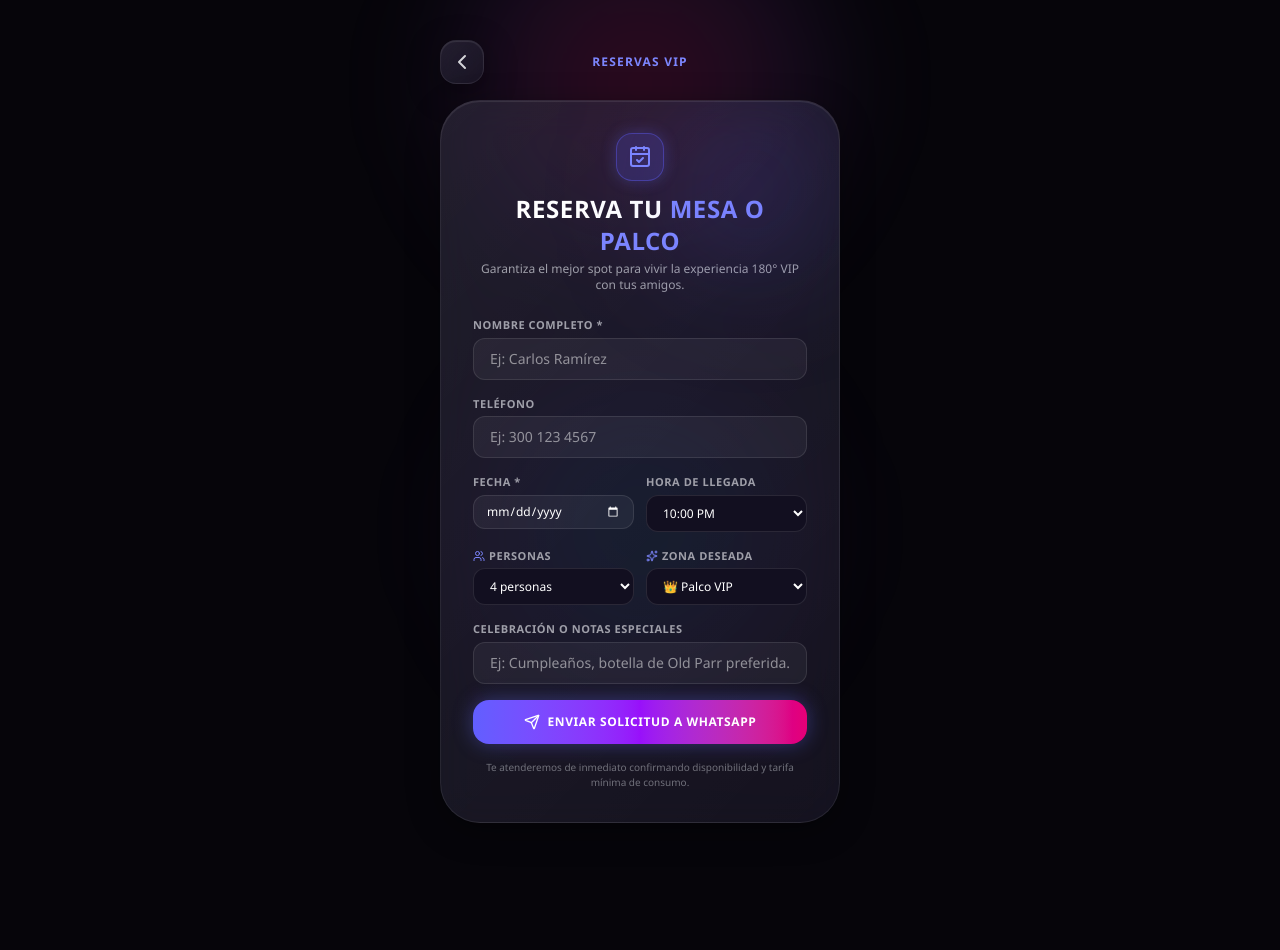
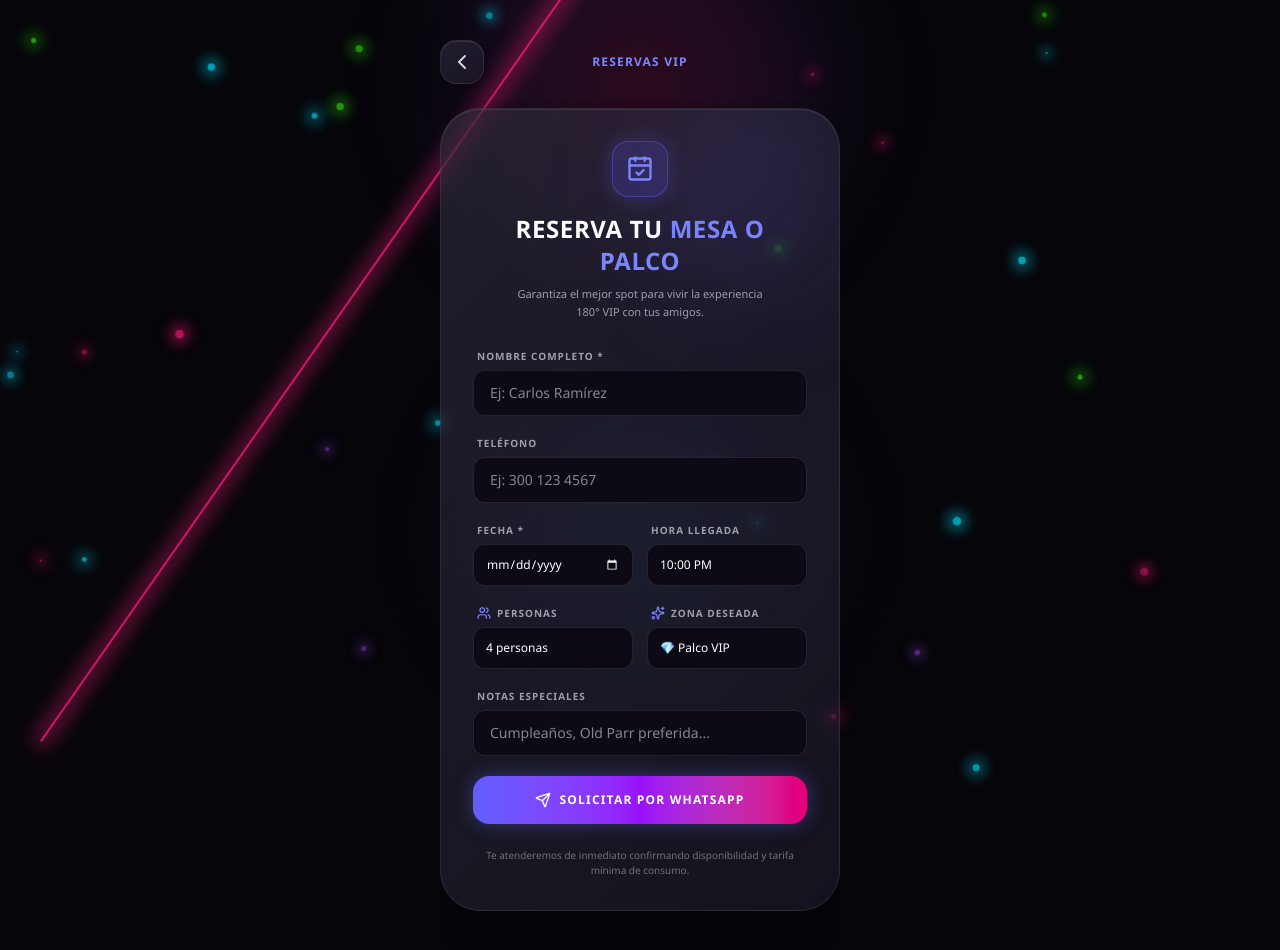
Before and after one commit to AndresCruz17/180VIP-Menu, a Next.js app: page /reservas in a window 1280 px wide. Shown: the top 950 px of the page. Before the commit the page ends 855 px from the top, so only its background shows below. Built offline with nearby package versions, Linux system fonts and the light colour scheme; no server answers.

Commit message:
mejoramos el layout de la pagina de reservas

```diff
--- a/app/reservas/page.tsx
+++ b/app/reservas/page.tsx
@@ -2,9 +2,10 @@
 
 import { useState } from "react";
 import Link from "next/link";
+import { ChevronLeft, Send, Users, Sparkles, CalendarCheck } from "lucide-react";
+import { getWhatsAppReservationUrl } from "@/lib/config";
+import type { ReservationDetails } from "@/lib/config";
 import AmbientParticles from "@/components/ui/AmbientParticles";
-import { ChevronLeft, CalendarCheck, Users, Sparkles, Send } from "lucide-react";
-import { getWhatsAppReservationUrl, type ReservationDetails } from "@/lib/config";
 
 export default function ReservasPage() {
   const [name, setName] = useState("");
@@ -36,8 +37,11 @@ export default function ReservasPage() {
   };
 
   return (
-    <div className="flex-1 flex flex-col justify-between py-2">
-      <div className="flex items-center justify-between pt-2 pb-4">
+    <div className="flex-1 flex flex-col py-2 relative">
+      <AmbientParticles />
+
+      {/* Header Fijo */}
+      <div className="flex items-center justify-between pt-2 pb-4 shrink-0">
         <Link
           href="/"
           aria-label="Volver al inicio"
@@ -51,24 +55,26 @@ export default function ReservasPage() {
         <div className="w-11" />
       </div>
 
-      <div className="liquid-card rounded-[2.5rem] p-6 sm:p-8 border border-white/10 my-auto shadow-2xl relative overflow-hidden">
+      {/* Contenedor escrolleable para que no se aplaste en pantallas pequeñas */}
+      <div className="flex-1 overflow-y-auto no-scrollbar pb-8 bounce-enter">
+        <div className="liquid-card rounded-[2.5rem] p-5 sm:p-8 border border-white/10 shadow-2xl relative overflow-hidden mt-2 mb-4">
           <div className="absolute top-0 right-0 w-44 h-44 bg-indigo-500/15 rounded-full blur-3xl pointer-events-none" />
 
-        <div className="text-center mb-6">
-          <div className="w-12 h-12 rounded-2xl flex items-center justify-center bg-indigo-500/20 border border-indigo-500/40 text-indigo-400 mx-auto mb-3 shadow-[0_0_15px_rgba(99,102,241,0.3)]">
-            <CalendarCheck className="w-6 h-6" />
+          <div className="text-center mb-7">
+            <div className="w-14 h-14 rounded-2xl flex items-center justify-center bg-indigo-500/20 border border-indigo-500/40 text-indigo-400 mx-auto mb-4 shadow-[0_0_20px_rgba(99,102,241,0.3)]">
+              <CalendarCheck className="w-7 h-7" />
             </div>
             <h1 className="font-[var(--font-outfit)] text-2xl font-black text-white uppercase tracking-wide">
               Reserva Tu <span className="text-indigo-400">Mesa o Palco</span>
             </h1>
-          <p className="text-xs text-zinc-400 mt-1 max-w-xs mx-auto">
+            <p className="text-[11px] text-zinc-400 mt-2 max-w-[260px] mx-auto leading-relaxed">
               Garantiza el mejor spot para vivir la experiencia 180° VIP con tus amigos.
             </p>
           </div>
 
-        <form onSubmit={handleSubmit} className="space-y-4">
+          <form onSubmit={handleSubmit} className="space-y-5 relative z-10">
             <div>
-            <label className="block text-[11px] font-bold uppercase tracking-wider text-zinc-400 mb-1">
+              <label className="block text-[10px] font-bold uppercase tracking-widest text-zinc-400 mb-1.5 ml-1">
                 Nombre Completo *
               </label>
               <input
@@ -77,12 +83,12 @@ export default function ReservasPage() {
                 value={name}
                 onChange={(e) => setName(e.target.value)}
                 placeholder="Ej: Carlos Ramírez"
-              className="w-full bg-white/5 border border-white/10 rounded-xl px-4 py-2.5 text-white text-sm focus:border-indigo-400 focus:outline-none transition-colors"
+                className="w-full bg-[#0d0a16] border border-white/10 rounded-xl px-4 py-3 text-white text-sm focus:border-indigo-400 focus:outline-none transition-colors shadow-inner"
               />
             </div>
 
             <div>
-            <label className="block text-[11px] font-bold uppercase tracking-wider text-zinc-400 mb-1">
+              <label className="block text-[10px] font-bold uppercase tracking-widest text-zinc-400 mb-1.5 ml-1">
                 Teléfono
               </label>
               <input
@@ -90,13 +96,13 @@ export default function ReservasPage() {
                 value={phone}
                 onChange={(e) => setPhone(e.target.value)}
                 placeholder="Ej: 300 123 4567"
-              className="w-full bg-white/5 border border-white/10 rounded-xl px-4 py-2.5 text-white text-sm focus:border-indigo-400 focus:outline-none transition-colors"
+                className="w-full bg-[#0d0a16] border border-white/10 rounded-xl px-4 py-3 text-white text-sm focus:border-indigo-400 focus:outline-none transition-colors shadow-inner"
               />
             </div>
 
-          <div className="grid grid-cols-2 gap-3">
+            <div className="grid grid-cols-2 gap-3.5">
               <div>
-              <label className="block text-[11px] font-bold uppercase tracking-wider text-zinc-400 mb-1">
+                <label className="block text-[10px] font-bold uppercase tracking-widest text-zinc-400 mb-1.5 ml-1">
                   Fecha *
                 </label>
                 <input
@@ -104,18 +110,18 @@ export default function ReservasPage() {
                   required
                   value={date}
                   onChange={(e) => setDate(e.target.value)}
-                className="w-full bg-white/5 border border-white/10 rounded-xl px-3 py-2 text-white text-xs focus:border-indigo-400 focus:outline-none transition-colors [color-scheme:dark]"
+                  className="w-full bg-[#0d0a16] border border-white/10 rounded-xl px-3 py-3 text-white text-xs focus:border-indigo-400 focus:outline-none transition-colors [color-scheme:dark] shadow-inner"
                 />
               </div>
 
               <div>
-              <label className="block text-[11px] font-bold uppercase tracking-wider text-zinc-400 mb-1">
-                Hora de Llegada
+                <label className="block text-[10px] font-bold uppercase tracking-widest text-zinc-400 mb-1.5 ml-1">
+                  Hora Llegada
                 </label>
                 <select
                   value={time}
                   onChange={(e) => setTime(e.target.value)}
-                className="w-full bg-[#120f20] border border-white/10 rounded-xl px-3 py-2 text-white text-xs focus:border-indigo-400 focus:outline-none transition-colors"
+                  className="w-full bg-[#0d0a16] border border-white/10 rounded-xl px-3 py-3 text-white text-xs focus:border-indigo-400 focus:outline-none transition-colors shadow-inner appearance-none"
                 >
                   <option value="9:30 PM">9:30 PM</option>
                   <option value="10:00 PM">10:00 PM</option>
@@ -127,16 +133,16 @@ export default function ReservasPage() {
               </div>
             </div>
 
-          <div className="grid grid-cols-2 gap-3">
+            <div className="grid grid-cols-2 gap-3.5">
               <div>
-              <label className="block text-[11px] font-bold uppercase tracking-wider text-zinc-400 mb-1 flex items-center gap-1">
-                <Users className="w-3 h-3 text-indigo-400" />
+                <label className="flex items-center gap-1.5 text-[10px] font-bold uppercase tracking-widest text-zinc-400 mb-1.5 ml-1">
+                  <Users className="w-3.5 h-3.5 text-indigo-400" />
                   Personas
                 </label>
                 <select
                   value={guests}
                   onChange={(e) => setGuests(e.target.value)}
-                className="w-full bg-[#120f20] border border-white/10 rounded-xl px-3 py-2 text-white text-xs focus:border-indigo-400 focus:outline-none transition-colors"
+                  className="w-full bg-[#0d0a16] border border-white/10 rounded-xl px-3 py-3 text-white text-xs focus:border-indigo-400 focus:outline-none transition-colors shadow-inner appearance-none"
                 >
                   <option value="2">2 personas</option>
                   <option value="4">4 personas</option>
@@ -147,49 +153,50 @@ export default function ReservasPage() {
               </div>
 
               <div>
-              <label className="block text-[11px] font-bold uppercase tracking-wider text-zinc-400 mb-1 flex items-center gap-1">
-                <Sparkles className="w-3 h-3 text-indigo-400" />
+                <label className="flex items-center gap-1.5 text-[10px] font-bold uppercase tracking-widest text-zinc-400 mb-1.5 ml-1">
+                  <Sparkles className="w-3.5 h-3.5 text-indigo-400" />
                   Zona Deseada
                 </label>
                 <select
                   value={zone}
                   onChange={(e) => setZone(e.target.value as ReservationDetails["zone"])}
-                className="w-full bg-[#120f20] border border-white/10 rounded-xl px-3 py-2 text-white text-xs focus:border-indigo-400 focus:outline-none transition-colors"
+                  className="w-full bg-[#0d0a16] border border-white/10 rounded-xl px-3 py-3 text-white text-xs focus:border-indigo-400 focus:outline-none transition-colors shadow-inner appearance-none"
                 >
-                <option value="VIP Palco">👑 Palco VIP</option>
-                <option value="Mesa VIP">🍾 Mesa VIP</option>
-                <option value="Barra">🍸 Barra VIP</option>
+                  <option value="VIP Palco">💎 Palco VIP</option>
+                  <option value="Mesa VIP">✨ Mesa VIP</option>
+                  <option value="Barra">🥂 Barra VIP</option>
                   <option value="General">General</option>
                 </select>
               </div>
             </div>
 
             <div>
-            <label className="block text-[11px] font-bold uppercase tracking-wider text-zinc-400 mb-1">
-              Celebración o Notas Especiales
+              <label className="block text-[10px] font-bold uppercase tracking-widest text-zinc-400 mb-1.5 ml-1">
+                Notas Especiales
               </label>
               <input
                 type="text"
                 value={specialRequests}
                 onChange={(e) => setSpecialRequests(e.target.value)}
-              placeholder="Ej: Cumpleaños, botella de Old Parr preferida..."
-              className="w-full bg-white/5 border border-white/10 rounded-xl px-4 py-2.5 text-white text-sm focus:border-indigo-400 focus:outline-none transition-colors"
+                placeholder="Cumpleaños, Old Parr preferida..."
+                className="w-full bg-[#0d0a16] border border-white/10 rounded-xl px-4 py-3 text-white text-sm focus:border-indigo-400 focus:outline-none transition-colors shadow-inner"
               />
             </div>
 
             <button
               type="submit"
-            className="w-full py-3.5 rounded-2xl bg-gradient-to-r from-indigo-500 via-purple-600 to-pink-600 text-white font-extrabold text-xs uppercase tracking-wider shadow-[0_0_20px_rgba(99,102,241,0.4)] hover:brightness-110 active:scale-95 transition-all flex items-center justify-center gap-2 cursor-pointer mt-2"
+              className="w-full py-4 rounded-2xl bg-gradient-to-r from-indigo-500 via-purple-600 to-pink-600 text-white font-extrabold text-xs uppercase tracking-widest shadow-[0_0_20px_rgba(99,102,241,0.4)] hover:brightness-110 active:scale-95 transition-all flex items-center justify-center gap-2 cursor-pointer mt-4"
             >
               <Send className="w-4 h-4" />
-            Enviar Solicitud a WhatsApp
+              Solicitar por WhatsApp
             </button>
           </form>
 
-        <p className="text-[10px] text-zinc-500 text-center mt-4">
+          <p className="text-[10px] text-zinc-500 text-center mt-6">
             Te atenderemos de inmediato confirmando disponibilidad y tarifa mínima de consumo.
           </p>
         </div>
       </div>
+    </div>
   );
 }
```
Lines whose indentation alone changed are shown as unchanged.
